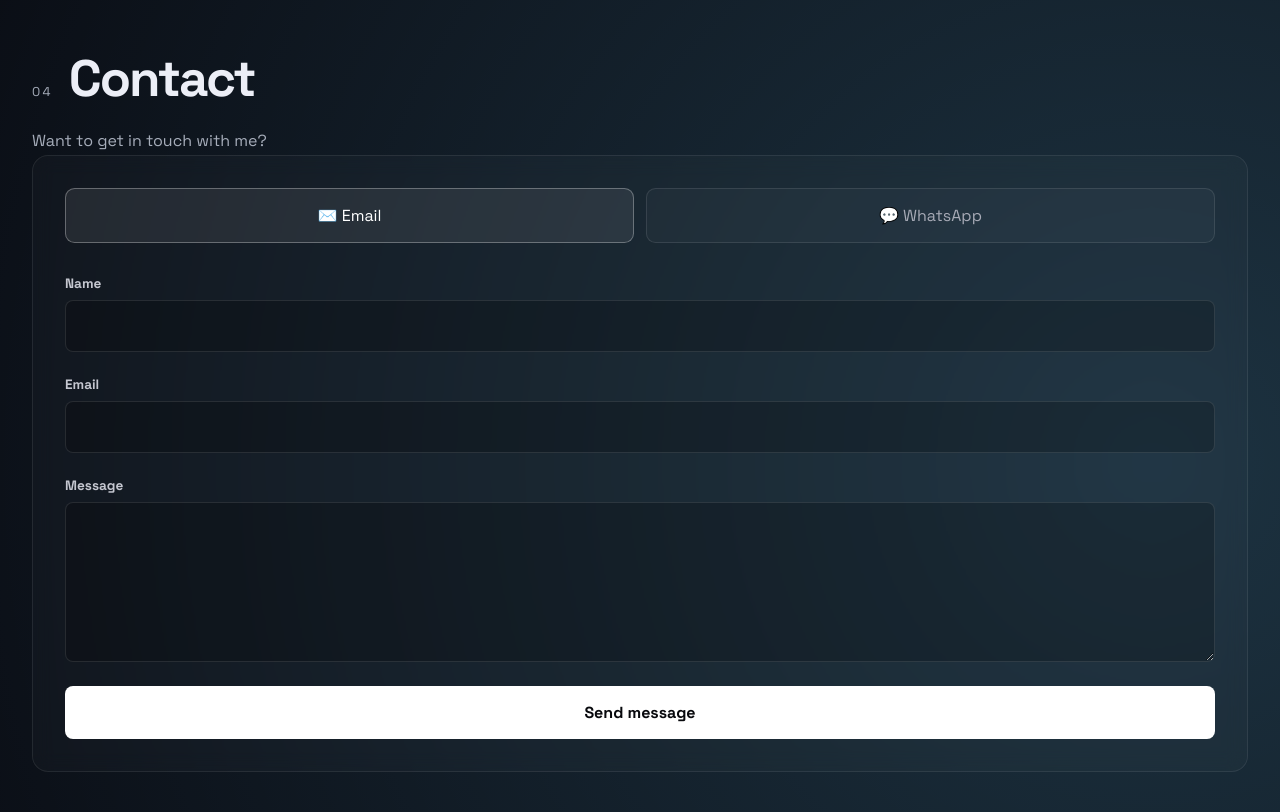
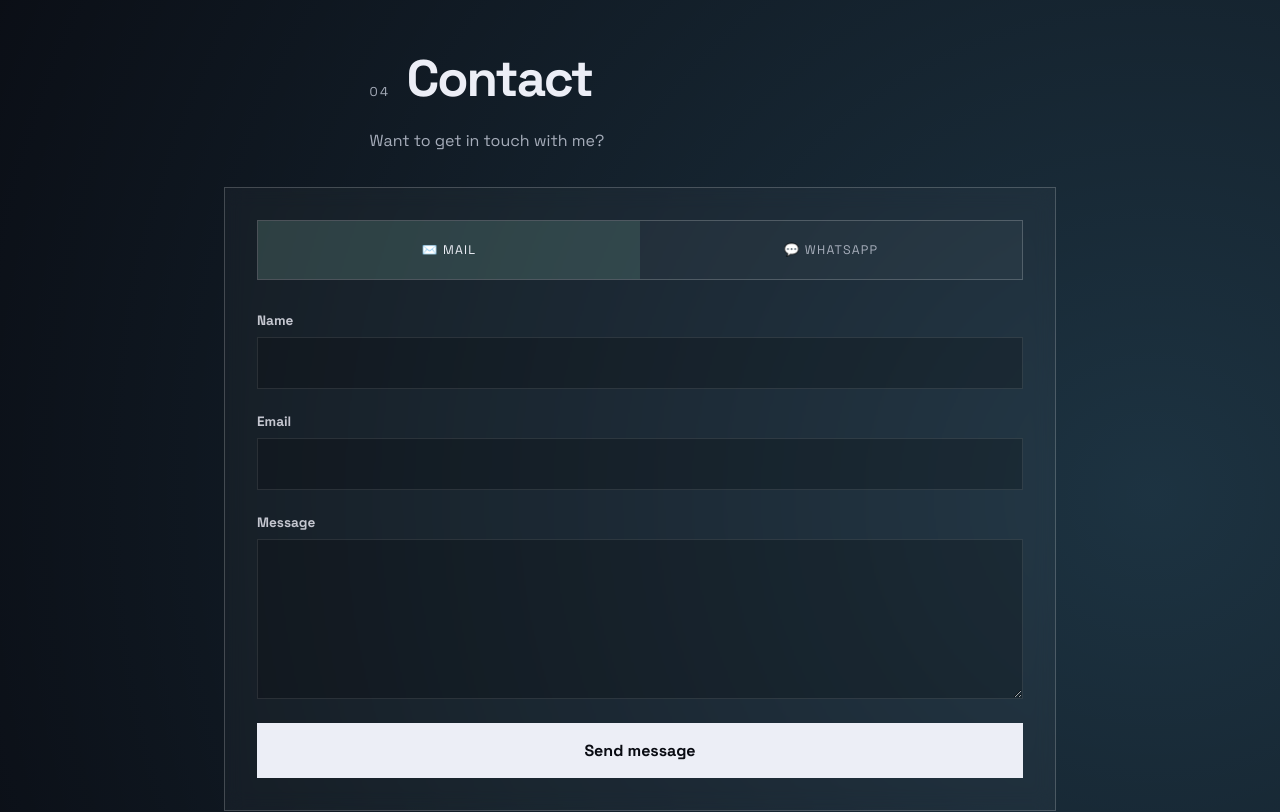
Before and after one commit to AstroIzan/izanestirado-portfolio, an Angular app in the folder client/: page / in a window 1280 px wide. Shown: the part 2340-3152 px from the top of the page. Built offline with nearby package versions, Linux system fonts and the light colour scheme.

Commit message:
refactor: restructure contact section and flow
Move the contact section into app-contact, add the sliding Mail/WhatsApp selector, align its styling, enforce channel validation, and add request timeouts.

```diff
--- a/client/src/app/app.html
+++ b/client/src/app/app.html
@@ -30,18 +30,7 @@
 		<app-hobbie-hobbies />
 	}
 
-	<section id="contact" class="content-section">
-		<div class="section-title">
-			<span>04</span>
-			<h2>Contact</h2>
-		</div>
-
-		<p>
-			Want to get in touch with me?
-		</p>
-
-		<app-contact />
-	</section>
+	<app-contact id="contact" class="content-section" />
 
 	<app-footer [currentYear]="currentYear" />
 
--- a/client/src/app/core/services/contact.service.ts
+++ b/client/src/app/core/services/contact.service.ts
@@ -1,6 +1,6 @@
 import { Injectable, inject } from '@angular/core';
 import { HttpClient } from '@angular/common/http';
-import { Observable } from 'rxjs';
+import { Observable, timeout } from 'rxjs';
 
 export type ContactMethod = 'email' | 'whatsapp';
 
@@ -39,6 +39,8 @@ export class ContactService {
     return this.http.post<ContactResponse>(
       '/api/contact',
       contact
+    ).pipe(
+      timeout({ each: 15_000 })
     );
   }
 }
--- a/client/src/app/features/global/contact/contact.component.html
+++ b/client/src/app/features/global/contact/contact.component.html
@@ -1,15 +1,29 @@
-<section class="contact">
-  <div class="contact-methods">
+<div class="section-title">
+  <span>04</span>
+  <h2>Contact</h2>
+</div>
+
+<p class="contact-intro">
+  Want to get in touch with me?
+</p>
+
+<section class="contact-form">
+  <div
+    class="contact-methods"
+    [class.is-whatsapp]="contactMethod === 'whatsapp'"
+  >
     <button
       type="button"
+      [attr.aria-pressed]="contactMethod === 'email'"
       [class.active]="contactMethod === 'email'"
       (click)="selectContactMethod('email')"
     >
-      ✉️ Email
+      ✉️ Mail
     </button>
 
     <button
       type="button"
+      [attr.aria-pressed]="contactMethod === 'whatsapp'"
       [class.active]="contactMethod === 'whatsapp'"
       (click)="selectContactMethod('whatsapp')"
     >
@@ -17,7 +31,7 @@
     </button>
   </div>
 
-  @if (submitted && !errorMessage) {
+  @if (messageSent && !errorMessage) {
     <div class="success">
       Message sent successfully!
     </div>
--- a/client/src/app/features/global/contact/contact.component.scss
+++ b/client/src/app/features/global/contact/contact.component.scss
@@ -1,37 +1,102 @@
-.contact {
-  padding: 2rem;
-  border: 1px solid var(--color-white-08);
-  border-radius: 1rem;
-  background: var(--surface-glass-025);
-  backdrop-filter: blur(10px);
+:host {
+  display: block;
+  position: relative;
+  max-width: 70%;
+  border-top: 0;
+}
+
+:host::before {
+  content: '';
+  position: absolute;
+  top: 0;
+  left: 50%;
+  width: 70%;
+  height: 1px;
+  transform: translateX(-50%);
+  background: color-mix(in srgb, var(--line) 70%, transparent);
+}
+
+.section-title {
+  display: flex;
+  align-items: baseline;
+  gap: 1rem;
+  max-width: 65%;
+  margin: 0 auto 1rem;
+}
+
+.section-title span {
+  color: var(--muted);
+  font-size: 0.8rem;
+  letter-spacing: 0.18em;
+}
+
+.section-title h2 {
+  margin: 0;
+  font-size: clamp(2rem, 4vw, 3.5rem);
+  letter-spacing: -0.04em;
+}
+
+.contact-intro {
+  width: 65%;
+  margin: 0 auto 2rem;
+  line-height: 1.75;
+  color: var(--muted);
+}
+
+.contact-form {
+	padding: 2rem;
+	border: 1px solid var(--line);
+	border-radius: 0;
+	background: color-mix(in srgb, var(--panel-bg) 100%, transparent);
+	backdrop-filter: blur(10px);
 }
 
 .contact-methods {
+  position: relative;
   display: grid;
   grid-template-columns: repeat(2, 1fr);
-  gap: 0.75rem;
+  gap: 0;
+  min-height: 58px;
   margin-bottom: 2rem;
+  border: 1px solid var(--line);
+  background: color-mix(in srgb, var(--panel-bg) 100%, transparent);
+  overflow: hidden;
+}
+
+.contact-methods::before {
+  content: '';
+  position: absolute;
+  top: 0;
+  bottom: 0;
+  left: 0;
+  width: 50%;
+  background: color-mix(in srgb, var(--primary, var(--color-white)) 20%, transparent);
+  transition: transform 0.34s cubic-bezier(0.22, 1, 0.36, 1);
+  pointer-events: none;
+}
+
+.contact-methods.is-whatsapp::before {
+  transform: translateX(100%);
 }
 
 .contact-methods button {
-  padding: 1rem;
-  border: 1px solid var(--color-white-10);
-  border-radius: 0.6rem;
-  background: var(--surface-glass-03);
-  color: var(--color-contact-button-text);
+  position: relative;
+  z-index: 1;
+  min-height: 58px;
+  border: 0;
+  border-radius: 0;
+  background: transparent;
+  color: var(--muted);
   cursor: pointer;
   font: inherit;
-  transition: all 0.2s ease;
-}
-
-.contact-methods button:hover {
-  background: var(--surface-glass-06);
+  font-size: 0.78rem;
+  letter-spacing: 0.1em;
+  text-transform: uppercase;
+  transition: color 0.25s ease;
 }
 
 .contact-methods button.active {
-  border-color: var(--color-white-30);
-  background: var(--surface-glass-08);
-  color: var(--color-white);
+  color: var(--text);
 }
 
 .field {
@@ -53,7 +118,7 @@ textarea {
   box-sizing: border-box;
   padding: 0.9rem 1rem;
   border: 1px solid var(--color-white-10);
-  border-radius: 0.5rem;
+  border-radius: 0;
   outline: none;
   background: var(--surface-black-20);
   color: var(--color-white);
@@ -79,7 +144,7 @@ small {
   margin-bottom: 1.5rem;
   padding: 1rem;
   border: 1px solid var(--color-success-border);
-  border-radius: 0.5rem;
+  border-radius: 0;
   background: var(--color-success-bg);
   color: var(--color-contact-success);
 }
@@ -88,7 +153,7 @@ small {
   margin-bottom: 1.5rem;
   padding: 1rem;
   border: 1px solid var(--color-error-border);
-  border-radius: 0.5rem;
+  border-radius: 0;
   background: var(--color-error-bg);
   color: var(--color-contact-error-strong);
 }
@@ -96,20 +161,31 @@ small {
 form > button {
   width: 100%;
   padding: 1rem;
-  border: 0;
-  border-radius: 0.5rem;
-  background: var(--color-white);
-  color: var(--color-black-900);
+  border: 1px solid var(--text);
+  border-radius: 0;
+  background: var(--text);
+  color: var(--bg);
   cursor: pointer;
   font: inherit;
   font-weight: 700;
   transition:
-    transform 0.2s ease,
+    background 0.25s ease,
+    border-color 0.25s ease,
+    color 0.25s ease,
+    transform 0.12s ease,
     opacity 0.2s ease;
 }
 
 form > button:hover:not(:disabled) {
-  transform: translateY(-2px);
+  border-color: var(--primary);
+  background: color-mix(in srgb, var(--primary) 18%, var(--panel-bg));
+  color: var(--text);
+}
+
+form > button:active:not(:disabled) {
+  transform: scale(0.99);
+  border-color: var(--primary);
+  background: color-mix(in srgb, var(--primary) 32%, var(--panel-bg));
 }
 
 form > button:disabled {
@@ -126,11 +202,26 @@ form > button:disabled {
 }
 
 @media (max-width: 600px) {
-  .contact {
+  :host {
+    max-width: 100%;
+  }
+
+  :host::before {
+    width: 85%;
+  }
+
+  .section-title,
+  .contact-intro,
+  .contact-form {
+    width: 100%;
+    max-width: none;
+  }
+
+  .contact-form {
     padding: 1.25rem;
   }
 
   .contact-methods {
-    grid-template-columns: 1fr;
+    grid-template-columns: repeat(2, 1fr);
   }
 }
--- a/client/src/app/features/global/contact/contact.component.ts
+++ b/client/src/app/features/global/contact/contact.component.ts
@@ -4,6 +4,7 @@ import {
   ReactiveFormsModule,
   Validators
 } from '@angular/forms';
+import { finalize } from 'rxjs';
 
 import {
   ContactMethod,
@@ -24,6 +25,7 @@ export class ContactComponent {
 
   isSubmitting = false;
   submitted = false;
+  messageSent = false;
   errorMessage = '';
 
   readonly contactForm = this.fb.nonNullable.group({
@@ -33,6 +35,7 @@ export class ContactComponent {
     ]],
 
     email: ['', [
+      Validators.required,
       Validators.email,
       Validators.maxLength(254)
     ]],
@@ -53,6 +56,7 @@ export class ContactComponent {
     this.contactMethod = method;
 
     this.submitted = false;
+    this.messageSent = false;
     this.errorMessage = '';
 
     const emailControl = this.contactForm.controls.email;
@@ -81,6 +85,7 @@ export class ContactComponent {
 
   submit(): void {
     this.submitted = true;
+    this.messageSent = false;
     this.errorMessage = '';
 
     if (this.contactForm.invalid || this.isSubmitting) {
@@ -108,18 +113,20 @@ export class ContactComponent {
           honeypot: value.honeypot
         };
 
-    this.contactService.sendContact(request).subscribe({
+    this.contactService.sendContact(request).pipe(
+      finalize(() => {
+        this.isSubmitting = false;
+      })
+    ).subscribe({
       next: () => {
-        this.isSubmitting = false;
         this.contactForm.reset();
         this.contactMethod = 'email';
         this.selectContactMethod('email');
+        this.messageSent = true;
         this.submitted = true;
       },
 
       error: (error) => {
-        this.isSubmitting = false;
-
         if (error.status === 429) {
           this.errorMessage =
             'You have sent too many requests. Please try again later.';
```
Also changed, not shown: 1 other file (tests, documents, lock files or other folders).
